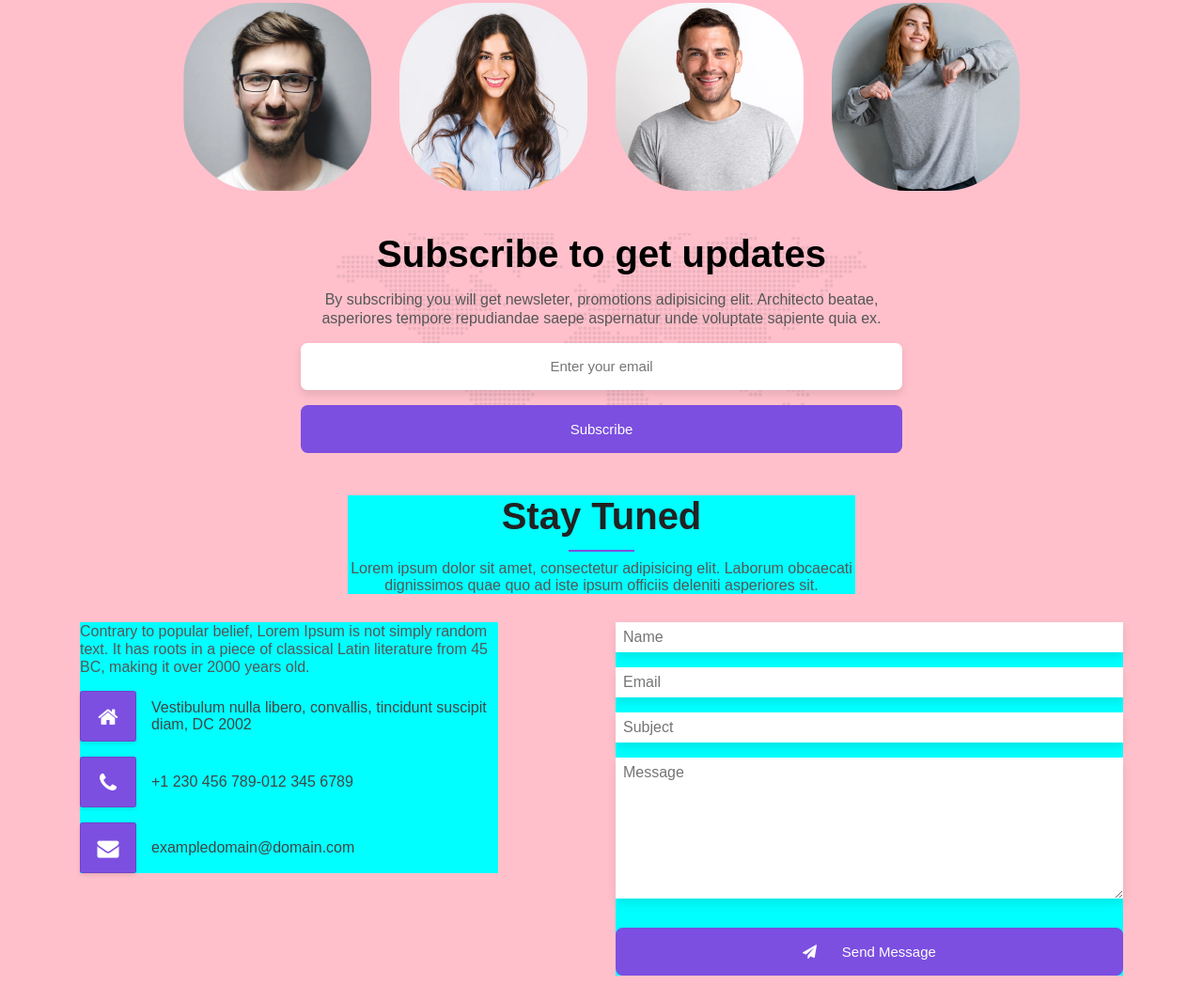
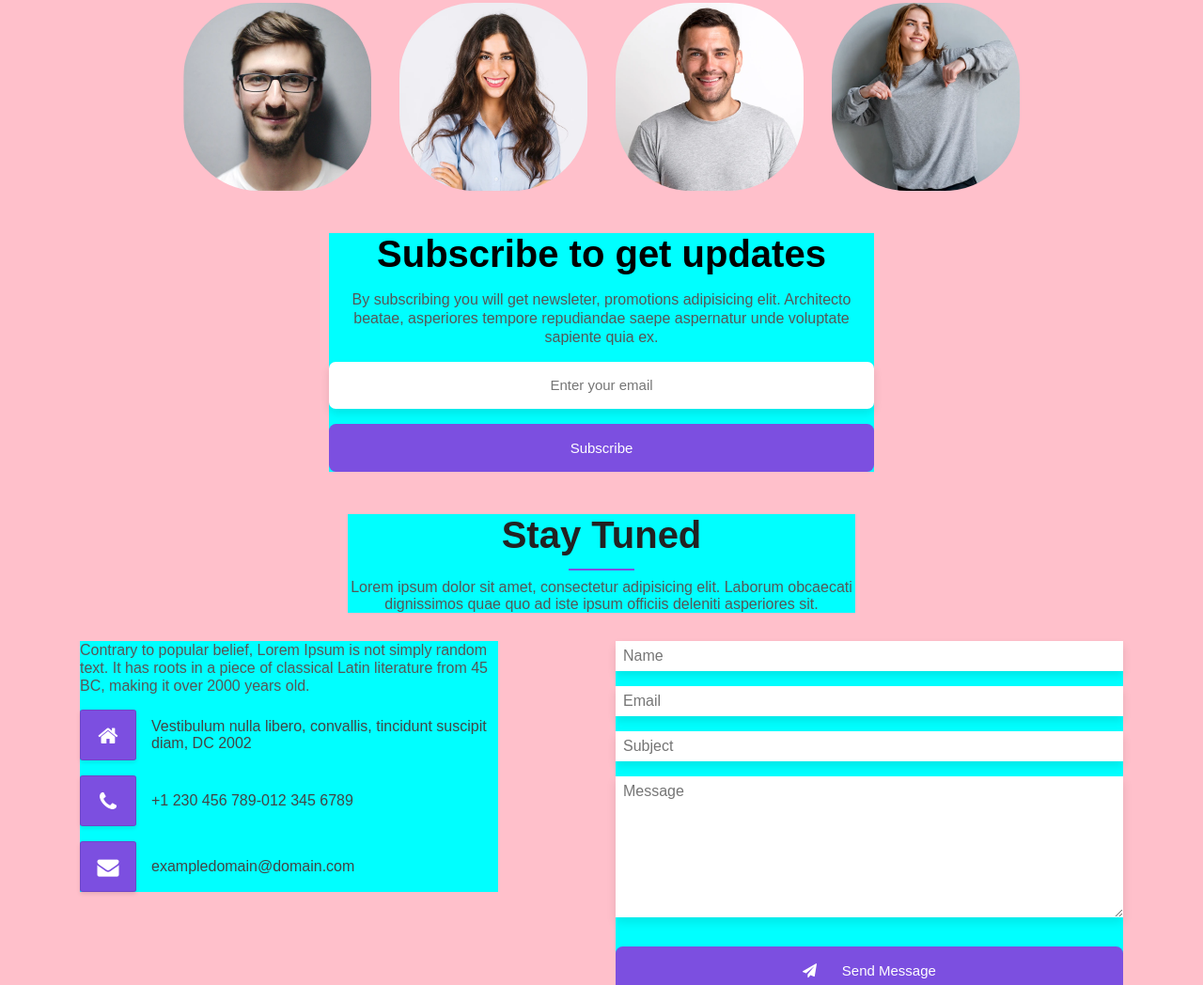
Before and after one commit to front-end-by-rimantas/42-grupe-portfolio-react, a website: page index.html in a window 1280 px wide. Shown: the part 4030-5078 px from the top of the page at 94% size. Drawn offline with Linux system fonts and the light colour scheme.

Commit message:
positioning fix

```diff
--- a/css/pages/home.css
+++ b/css/pages/home.css
@@ -339,30 +339,29 @@
     display: flex;
     justify-content: center;
 }
-.container > .fonas > .row{
+.container > .fonas > .row > .subscribe{
     display: flex;
     flex-direction: column;
-    max-width: 50%;
     gap: 16px;
 }
 
-.container > .fonas > .row > .section-tittle{
+.container > .fonas > .row > .subscribe > .section-tittle{
     text-align: center;
 }
 
-.container > .fonas > .row > p{
+.container > .fonas > .row > .subscribe > p{
     text-align: center;
     line-height: 20px;
 }
 
-.container > .fonas > .row > .form > input{
+.container > .fonas > .row > .subscribe > .form > input{
     text-align: center;
     border-radius: 7px;
     height: 50px;
     font-size: 15px;
 }
 
-.container > .fonas > .row > .form > button {
+.container > .fonas > .row > .subscribe > .form > button {
     margin-top: 0;
 }
 /* Subscribe to get updates - section: end */
--- a/index.html
+++ b/index.html
@@ -237,13 +237,14 @@
     <div class="container col-12 col-lg-6">
         <div class="fonas">
             <div class="row">
-                <h2 class="section-tittle">Subscribe to get updates</h2>
-                <p>By subscribing you will get newsleter, promotions adipisicing elit. Architecto beatae, asperiores tempore repudiandae saepe aspernatur unde voluptate sapiente quia ex.</p>
-                <div class="form">
-                    <input type="text" placeholder="Enter your email">
-                    <button type="submit" class="btn">Subscribe</button>
+                <div class="subscribe col-12 col-md-10 ml-md-1 col-lg-6 ml-lg-3">
+                    <h2 class="section-tittle">Subscribe to get updates</h2>
+                    <p>By subscribing you will get newsleter, promotions adipisicing elit. Architecto beatae, asperiores tempore repudiandae saepe aspernatur unde voluptate sapiente quia ex.</p>
+                    <div class="form">
+                        <input type="text" placeholder="Enter your email">
+                        <button type="submit" class="btn">Subscribe</button>
+                    </div>
                 </div>
-
             </div>
         </div>
     </div>
```
